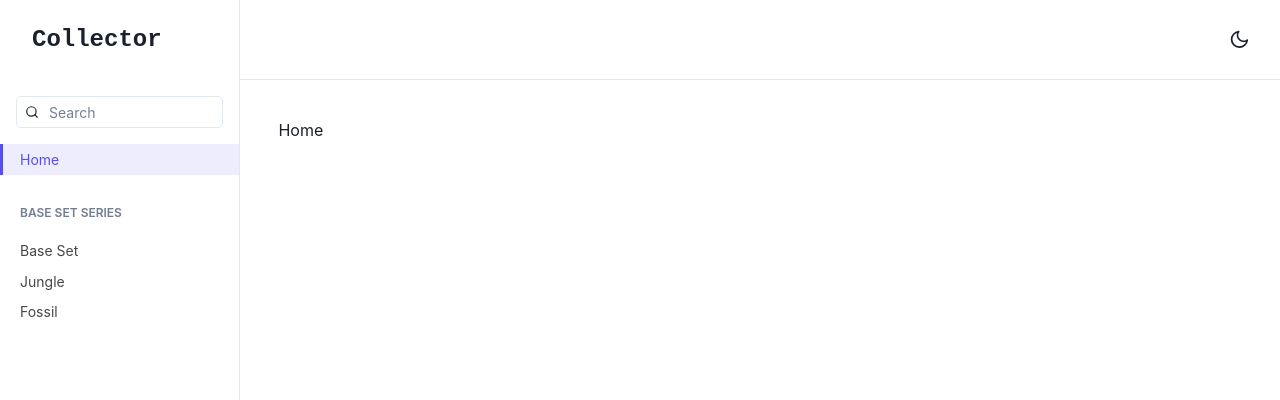
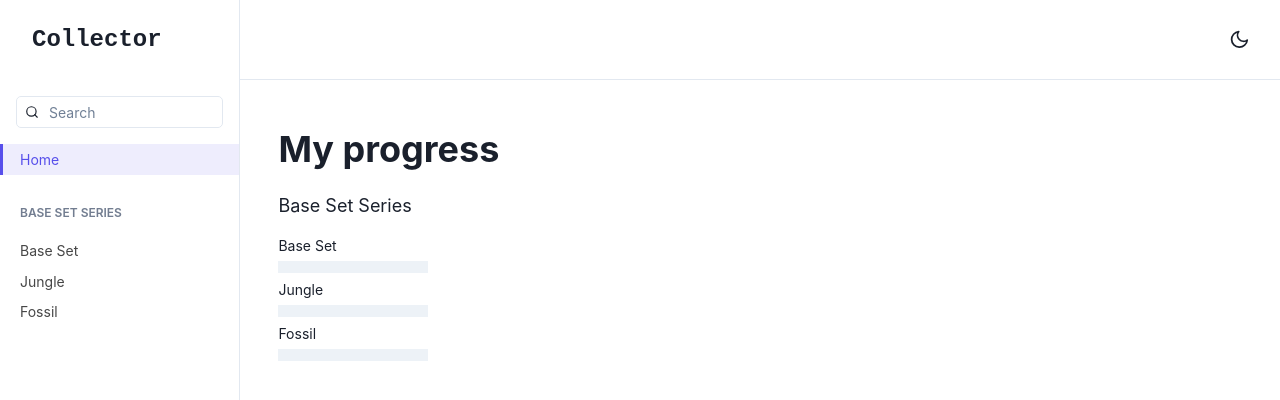
Before and after one commit to gouldie/collector, a Next.js app: page / in a window 1280 px wide. Shown: the top 400 px of the page. Built offline with nearby package versions, Linux system fonts and the light colour scheme.

Commit message:
progress bars

```diff
--- a/data/series.js
+++ b/data/series.js
@@ -1,18 +1,22 @@
+import baseSet from './sets/base-set'
+import jungle from './sets/jungle'
+import fossil from './sets/fossil'
+
 export default [
   {
     title: 'Base Set Series',
     sets: [
       {
-        name: 'Base Set',
-        id: 'base-set'
+        id: 'base-set',
+        ...baseSet
       },
       {
-        name: 'Jungle',
-        id: 'jungle'
+        id: 'jungle',
+        ...jungle
       },
       {
-        name: 'Fossil',
-        id: 'fossil'
+        id: 'fossil',
+        ...fossil
       }
     ]
   }
--- a/pages/index.js
+++ b/pages/index.js
@@ -1,9 +1,44 @@
-import { Box } from '@chakra-ui/react'
+import { Box, Heading, Progress, Text } from '@chakra-ui/react'
+import seriesData from 'data/series'
+import useCollected from 'hooks/useCollected'
+import ClientOnly from 'utils/clientOnly'
 
 export default function Home() {
+  const { collected } = useCollected()
+
   return (
     <Box>
-      <div>Home</div>
+      <Heading use='h5' mt='10px' mb='20px'>
+        My progress
+      </Heading>
+
+      <ClientOnly>
+        {seriesData.map(series => (
+          <Box key={series.title}>
+            <Text fontSize='lg' mb='16px'>
+              {series.title}
+            </Text>
+
+            {series.sets.map(set => (
+              <Box key={set.name} mb='6px'>
+                <Text fontSize='sm' width='150px' mb='5px'>
+                  {set.name}
+                </Text>
+
+                <Progress
+                  hasStripe
+                  value={
+                    (Object.values(collected[set.id]).filter(Boolean).length /
+                      Object.keys(set.cards).length) *
+                    100
+                  }
+                  width='150px'
+                />
+              </Box>
+            ))}
+          </Box>
+        ))}
+      </ClientOnly>
     </Box>
   )
 }
```
